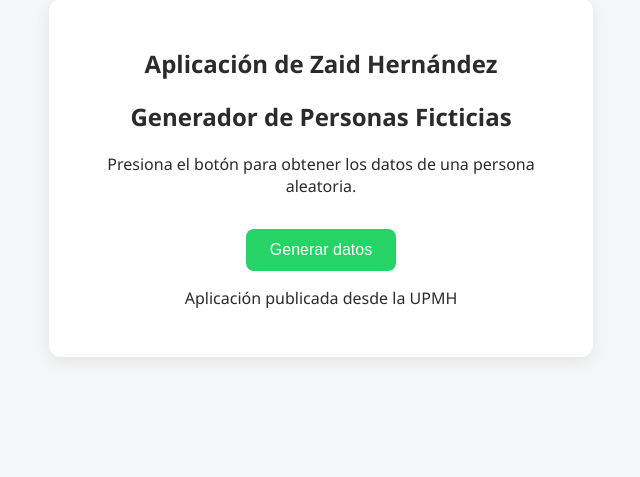
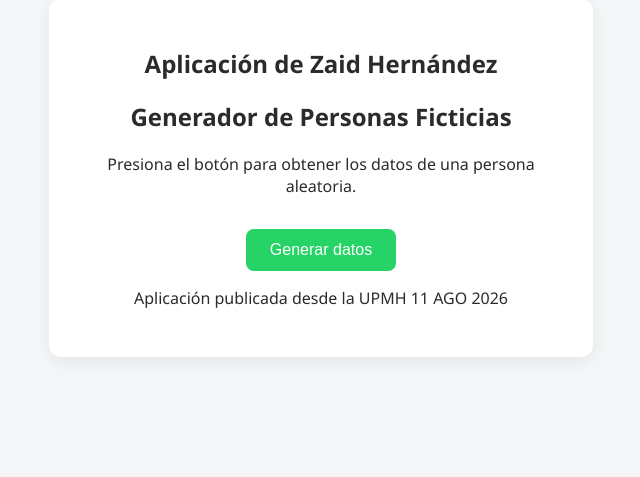
Before and after one commit to zaid-emanuel/DESPLIEGUE-REMOTO, a Flask app: page / in a window 1280 px wide. Shown: the part 61-538 px from the top of the page, without its empty margins (319-959 px from the left). Run offline with Flask 3, Linux system fonts and the light colour scheme.

```diff
--- a/templates/index.html
+++ b/templates/index.html
@@ -18,7 +18,7 @@
         <form action="/generar" method="POST">
             <button type="submit" class="btn">Generar datos</button>
         </form>
-        <p>Aplicación publicada desde la UPMH</p>
+        <p>Aplicación publicada desde la UPMH 11 AGO 2026</p>
     </div>
 </body>
 </html>
```
